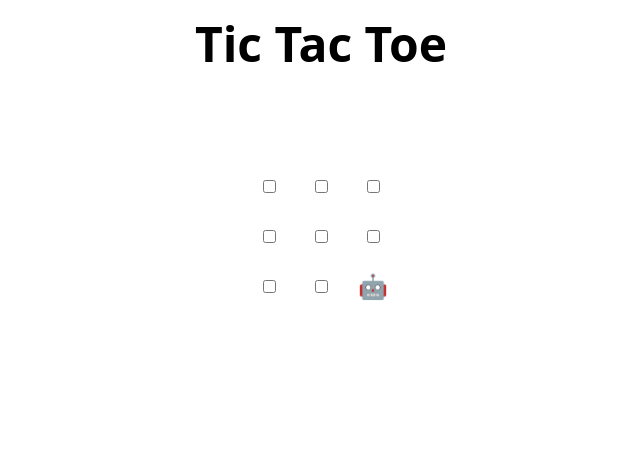
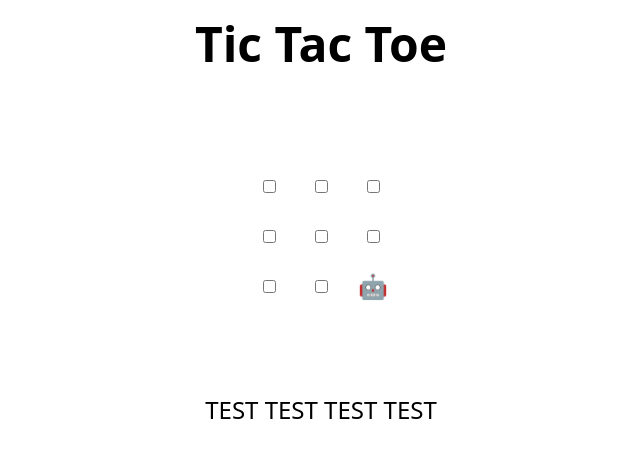
Before and after one commit to kuratasa/review-pull-requests, a plain HTML site: page index.html in a window 1280 px wide. Shown: the whole page, without its empty margins (319-959 px from the left). Drawn offline with Linux system fonts and the light colour scheme.

```diff
--- a/index.html
+++ b/index.html
@@ -48,6 +48,7 @@
 </table>
 
 <h2 hidden>Game over, refresh to play again 🧑‍💻 🤖!</h2>
+TEST TEST TEST TEST
 
 <script>
   // Initialization
```
